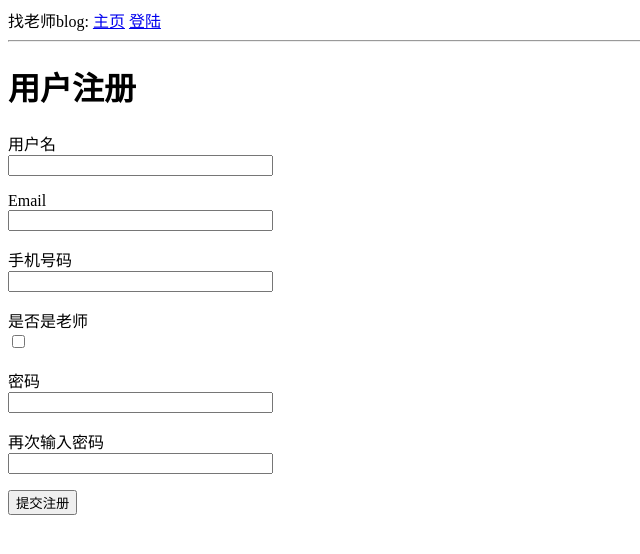
After one commit to Martindu263/flask_website, a Flask app: page /register in a window 1280 px wide. The commit adds this page. Shown: the top 554 px of the page, without its empty margins (0-640 px from the left). Run offline with Flask 2, Linux system fonts and the light colour scheme.

Commit message:
login_out_complete

```diff
--- a/app/__init__.py
+++ b/app/__init__.py
@@ -6,13 +6,15 @@ from config import Config
 from flask_sqlalchemy import SQLAlchemy#从包中导入类
 from flask_migrate import Migrate
 import pymysql
+from flask_login import LoginManager	#增加登陆
 
 app = Flask(__name__)
 app.config.from_object(Config)
-
 db = SQLAlchemy(app)#数据库对象
 migrate = Migrate(app, db)#迁移引擎对象
 pymysql.install_as_MySQLdb()
+login = LoginManager(app)
+login.login_view = 'login'
 
 #从app包中导入模块routes
 from app import routes, models	#此处在下面是为了避免循环引入
--- a/app/forms.py
+++ b/app/forms.py
@@ -1,9 +1,35 @@
 from flask_wtf import FlaskForm
 from wtforms import StringField,PasswordField,BooleanField,SubmitField
-from wtforms.validators import DataRequired
+from wtforms.validators import ValidationError, DataRequired, Email, EqualTo
+from app.models import User
 
 class LoginForm(FlaskForm):
 	username = StringField('用户名', validators=[DataRequired()])
 	password = PasswordField('密码', validators=[DataRequired()])
 	remember_me = BooleanField('记住本次登陆')
 	submit = SubmitField('登陆')
+
+class RegistrationForm(FlaskForm):
+    username = StringField('用户名', validators=[DataRequired()])
+    email = StringField('Email', validators=[DataRequired(), Email()])
+    password = PasswordField('密码', validators=[DataRequired()])
+    password2 = PasswordField(
+        '再次输入密码', validators=[DataRequired(), EqualTo('password')])
+    phone_number = StringField('手机号码', validators=[DataRequired()])
+    isteacher = BooleanField('是否是老师')
+    submit = SubmitField('提交注册')
+
+    def validate_username(self, username):
+        user = User.query.filter_by(username=username.data).first()
+        if user is not None:
+            raise ValidationError('请更换一个用户名。')
+
+    def validate_email(self, email):
+        user = User.query.filter_by(email=email.data).first()
+        if user is not None:
+            raise ValidationError('邮箱重复了，请更换邮箱。')
+
+    def validate_phone_number(self, phone_number):
+        user = User.query.filter_by(phone_number=phone_number.data).first()
+        if user is not None:
+            raise ValidationError('电话重复了，请更换电话注册。')
--- a/app/routes.py
+++ b/app/routes.py
@@ -1,13 +1,19 @@
-from flask import render_template, flash, redirect
+from flask import render_template, flash, redirect, url_for, request
 from app import app
 from app.forms import LoginForm
+from flask_login import current_user, login_user, logout_user
+from app.models import User
+from app import db
+from app.forms import RegistrationForm
+from flask_login import login_required
+from werkzeug.urls import url_parse
 
 
 @app.route('/')
 @app.route('/index')
+@login_required			#增加保护视图，不允许未登陆的函数登陆上面的装饰器
 #1个视图函数
 def index():
-	user = {'username': 'Monkey'}
 
 	posts = [
 		{
@@ -19,12 +25,40 @@ def index():
 			'body': 'Beautiful day in USA!'
 		}
 		]
-	return render_template('index.html', user=user, posts=posts)
+	return render_template('index.html', title='Home', posts=posts)
 
 @app.route('/login', methods=['GET', 'POST'])
 def login():
+	if current_user.is_authenticated:
+		return redirect(url_for('index'))
 	form = LoginForm()#表单实例化对象
 	if form.validate_on_submit():
-		flash('Login requested for user {},remember_me={}'.format(form.username.data, form.remember_me.data))
-		return redirect('/index')
+		user = User.query.filter_by(username=form.username.data).first()
+		if user is None or not user.check_password(form.password.data):
+			flash('Invalid username or password')
+			return redirect(url_for('login'))
+		login_user(user, remember=form.remember_me.data)
+		next_page = request.args.get('next')
+		if not next_page or url_parse(next_page).netloc != '':
+			next_page = url_for('index')
+		return redirect(next_page)
 	return render_template('login.html', title='登陆',form=form)
+
+@app.route('/logout')
+def logout():
+	logout_user()
+	return redirect(url_for('index'))
+
+@app.route('/register', methods=['GET', 'POST'])
+def register():
+	if current_user.is_authenticated:
+		return redirect(url_for('index'))
+	form = RegistrationForm()
+	if form.validate_on_submit():
+		user = User(username=form.username.data, email=form.email.data, phone_number=form.phone_number.data, isteacher=form.isteacher.data)
+		user.set_password(form.password.data)
+		db.session.add(user)
+		db.session.commit()
+		flash('恭喜你，注册成功!')
+		return redirect(url_for('login'))
+	return render_template('register.html', title='Register', form=form)
--- a/app/templates/base.html
+++ b/app/templates/base.html
@@ -13,7 +13,11 @@
 	<div>
 		找老师blog:
 		<a href="{{ url_for('index') }}">主页</a>
+		{% if current_user.is_anonymous %}
 		<a href="{{ url_for('login') }}">登陆</a>
+		{% else %}
+		<a href="{{ url_for('logout') }}">退出登陆</a>
+        {% endif %}
 	</div>
 	<hr>
 	{% with messages = get_flashed_messages() %}
--- a/app/templates/index.html
+++ b/app/templates/index.html
@@ -1,7 +1,7 @@
 {% extends 'base.html' %}
 
 {% block content %}
-	<h1>你好， {{ user.username }}</h1>
+	<h1>你好， {{ current_user.username }}</h1>
 	{% for post in posts %}
 		<div>
 			<p>
--- a/app/templates/login.html
+++ b/app/templates/login.html
@@ -20,4 +20,5 @@
 		<p>{{ form.remember_me() }} {{ form.remember_me.label }}</p>
 		<p>{{ form.submit() }}</p>
 	</form>
+	<p>新用户? <a href="{{ url_for('register') }}">点击这里注册!</a></p>
 {% endblock %}
--- /dev/null
+++ b/app/templates/register.html
@@ -0,0 +1,51 @@
+{% extends "base.html" %}
+
+{% block content %}
+	<h1>用户注册</h1>
+	<form action="" method="post">
+		{{ form.hidden_tag() }}
+		<p>
+			{{ form.username.label }}<br>
+			{{ form.username(size=30) }}<br>
+			{% for error in form.username.errors %}
+				<span style="color:red;">[{{ error }}]</span>
+			{% endfor %}
+		</p>
+		<p>
+			{{ form.email.label }}<br>
+			{{ form.email(size=30) }}<br>
+			{% for error in form.email.error %}
+				<span style="color:red;">[{{ error }}]</span>
+			{% endfor %}
+		</p>
+		<p>
+			{{ form.phone_number.label }}<br>
+			{{ form.phone_number(size=30) }}<br>
+			{% for error in form.phone_number.error %}
+				<span style="color:red;">[{{ error }}]</span>
+			{% endfor %}
+		</p>
+		<p>
+			{{ form.isteacher.label }}<br>
+			{{ form.isteacher(size=30) }}<br>
+			{% for error in form.isteacher.error %}
+				<span style="color:red;">[{{ error }}]</span>
+			{% endfor %}
+		</p>
+		<p>
+			{{ form.password.label }}<br>
+			{{ form.password(size=30) }}<br>
+			{% for error in form.password.errors %}
+				<span style="color:red;">[{{ error }}]</span>
+			{% endfor %}
+		</p>
+		<p>
+			{{ form.password2.label }}<br>
+			{{ form.password2(size=30) }}<br>
+			{% for error in form.password2.errors %}
+				<span style="color:red;">[{{ error }}]</span>
+			{% endfor %}
+		</p>
+		<p>{{ form.submit() }}</p>
+	</form>
+{% endblock %}
```
Also changed, not shown: app/models.py (+7 -1 lines).
